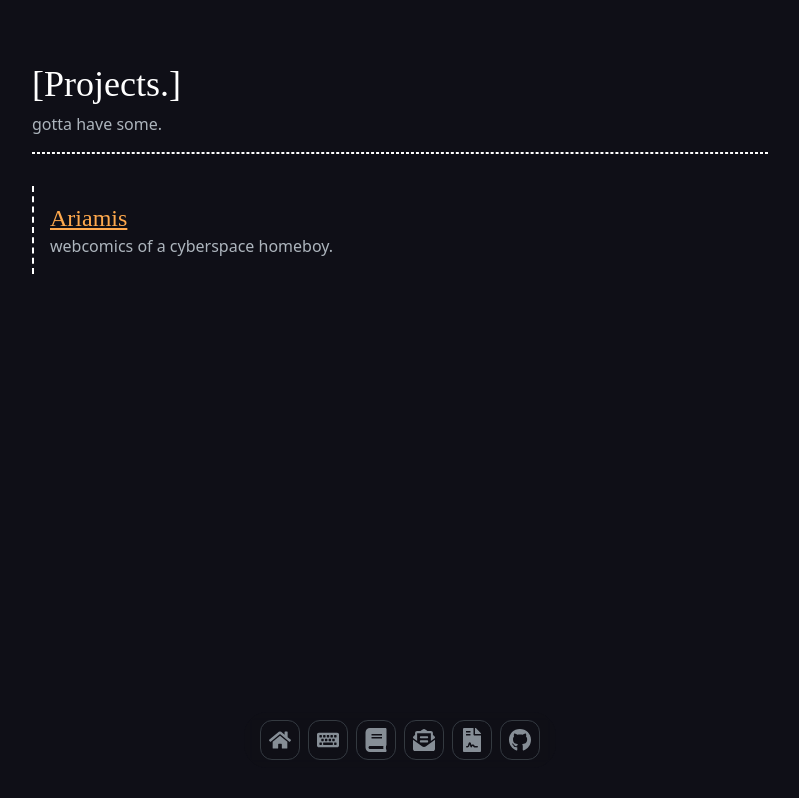
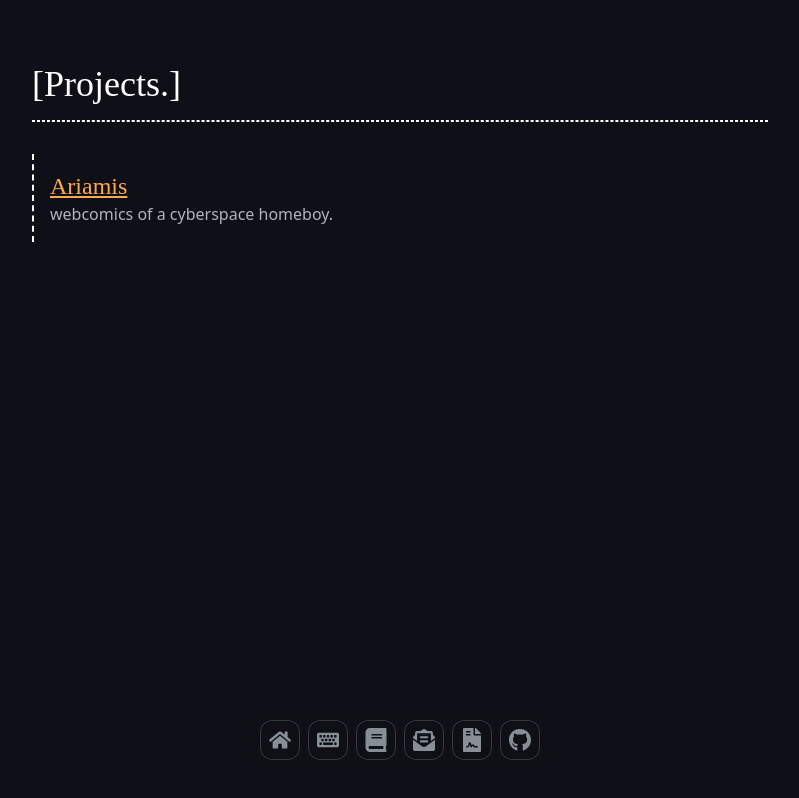
Before and after one commit to guilhermohounie/hounie, a Next.js app: page /projects in a window 1280 px wide. Shown: the whole page, without its empty margins (240-1039 px from the left). Built offline with nearby package versions, Linux system fonts and the light colour scheme.

Commit message:
Update index.tsx

```diff
--- a/src/pages/projects/index.tsx
+++ b/src/pages/projects/index.tsx
@@ -7,7 +7,7 @@ import type { NextPage } from "next";
 const ProjectsPage: NextPage = () => {
   return (
     <Page title="Projects">
-      <PageHeader title="[Projects.]" description="gotta have some." />
+      <PageHeader title="[Projects.]" />
       <main className="py-8">
         <ul className="grid gap-8 md:grid-cols-2">
           {projects.map((entry) => {
```
